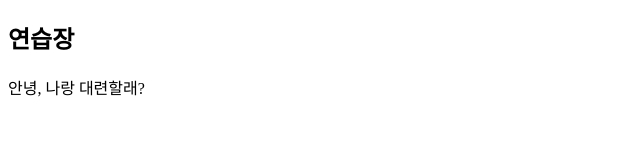
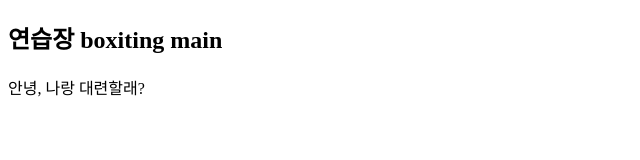
Before and after one commit to tjdgus0528/Boxiting, a plain HTML site: page index.html in a window 1280 px wide. Shown: the whole page, without its empty margins (0-640 px from the left). Drawn offline with Linux system fonts and the light colour scheme.

Commit message:
main-page 생성

```diff
--- a/index.html
+++ b/index.html
@@ -6,7 +6,7 @@
     <title>Document</title>
 </head>
 <body>
-    <h2>연습장</h2>
+    <h2>연습장 boxiting main</h2>
     <div>안녕, 나랑 대련할래?</div>
 </body>
 </html>
```
